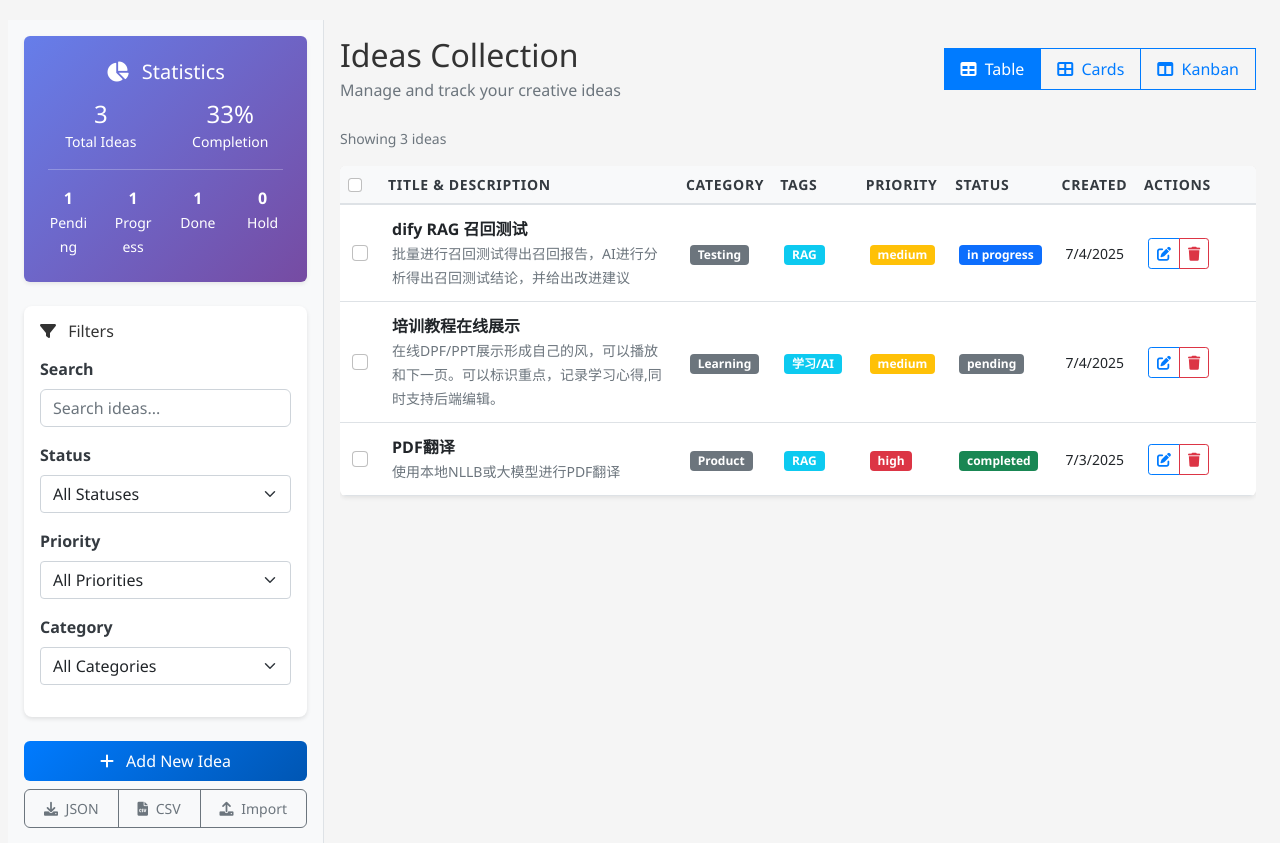
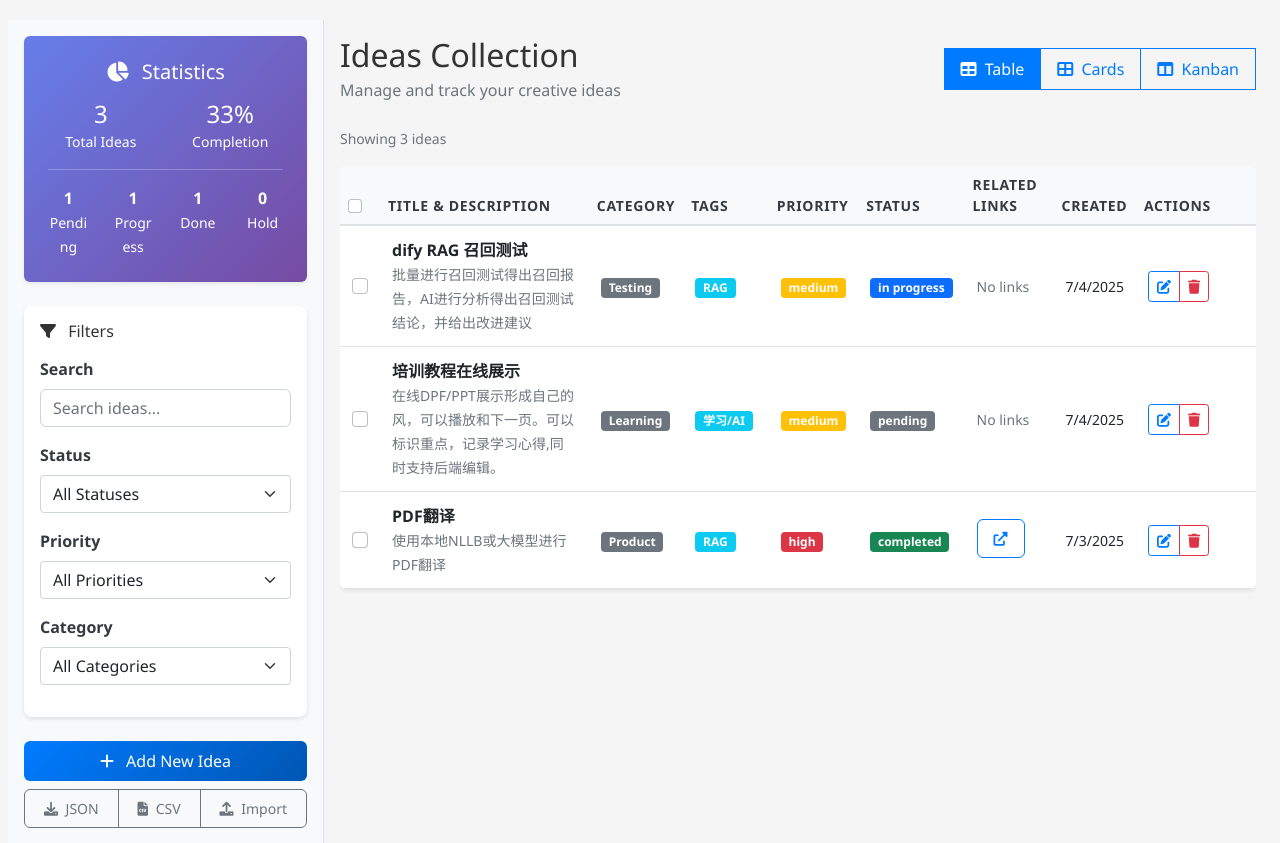
Before and after one commit to giftboys8/dify_recall_test, a Flask app: page /ideas in a window 1280 px wide. Shown: the part 56-899 px from the top of the page. Run offline with Flask 3, Linux system fonts and the light colour scheme; the visitor is signed in with stand-in values (Sample User, id 1); data comes from the database, SQL or seed files in the repository; some libraries are stand-ins or nearby versions.

Commit message:
ideas add the weblink

```diff
--- a/static/js/ideas.js
+++ b/static/js/ideas.js
@@ -175,7 +175,7 @@ class IdeasManager {
         if (!tbody) return;
 
         if (this.filteredIdeas.length === 0) {
-            tbody.innerHTML = '<tr><td colspan="8" class="text-center text-muted">No ideas found</td></tr>';
+            tbody.innerHTML = '<tr><td colspan="9" class="text-center text-muted">No ideas found</td></tr>';
             return;
         }
 
@@ -195,6 +195,16 @@ class IdeasManager {
                 </td>
                 <td><span class="badge bg-${this.getPriorityColor(idea.priority)}">${this.escapeHtml(idea.priority)}</span></td>
                 <td><span class="badge bg-${this.getStatusColor(idea.status)}">${this.escapeHtml(idea.status.replace('_', ' '))}</span></td>
+                <td>
+                    ${idea.related_links && idea.related_links.length > 0 ?
+                        idea.related_links.map(link =>
+                            `<a href="${this.escapeHtml(link)}" target="_blank" class="btn btn-sm btn-outline-primary me-1 mb-1" title="${this.escapeHtml(link)}">
+                                <i class="fas fa-external-link-alt"></i>
+                            </a>`
+                        ).join('') :
+                        '<small class="text-muted">No links</small>'
+                    }
+                </td>
                 <td><small>${this.formatDate(idea.created_at)}</small></td>
                 <td>
                     <div class="btn-group btn-group-sm">
@@ -252,6 +262,16 @@ class IdeasManager {
                         <div class="mb-2">
                             ${idea.tags.map(tag => `<span class="badge bg-info me-1">${this.escapeHtml(tag)}</span>`).join('')}
                         </div>
+                        ${idea.related_links && idea.related_links.length > 0 ?
+                            `<div class="mb-2">
+                                <small class="text-muted d-block mb-1">Related Links:</small>
+                                ${idea.related_links.map(link =>
+                                    `<a href="${this.escapeHtml(link)}" target="_blank" class="btn btn-sm btn-outline-primary me-1 mb-1" title="${this.escapeHtml(link)}">
+                                        <i class="fas fa-external-link-alt me-1"></i>Link
+                                    </a>`
+                                ).join('')}
+                            </div>` : ''
+                        }
                         <small class="text-muted">Created: ${this.formatDate(idea.created_at)}</small>
                     </div>
                     <div class="card-footer">
@@ -312,6 +332,15 @@ class IdeasManager {
                                                    value="${idea.id}" ${this.selectedIdeas.has(idea.id) ? 'checked' : ''}>
                                         </div>
                                         <p class="card-text small">${this.escapeHtml(idea.description?.substring(0, 80) || '')}${idea.description?.length > 80 ? '...' : ''}</p>
+                                        ${idea.related_links && idea.related_links.length > 0 ?
+                                            `<div class="mb-2">
+                                                ${idea.related_links.map(link =>
+                                                    `<a href="${this.escapeHtml(link)}" target="_blank" class="btn btn-xs btn-outline-primary me-1 mb-1" title="${this.escapeHtml(link)}" style="font-size: 0.7rem; padding: 0.1rem 0.3rem;">
+                                                        <i class="fas fa-external-link-alt"></i>
+                                                    </a>`
+                                                ).join('')}
+                                            </div>` : ''
+                                        }
                                         <div class="d-flex justify-content-between align-items-center">
                                             <span class="badge bg-${this.getPriorityColor(idea.priority)}">${this.escapeHtml(idea.priority)}</span>
                                             <div class="btn-group btn-group-sm">
--- a/templates/ideas.html
+++ b/templates/ideas.html
@@ -262,6 +262,7 @@
                                     <th>Tags</th>
                                     <th>Priority</th>
                                     <th>Status</th>
+                                    <th>Related Links</th>
                                     <th>Created</th>
                                     <th width="120">Actions</th>
                                 </tr>
```
